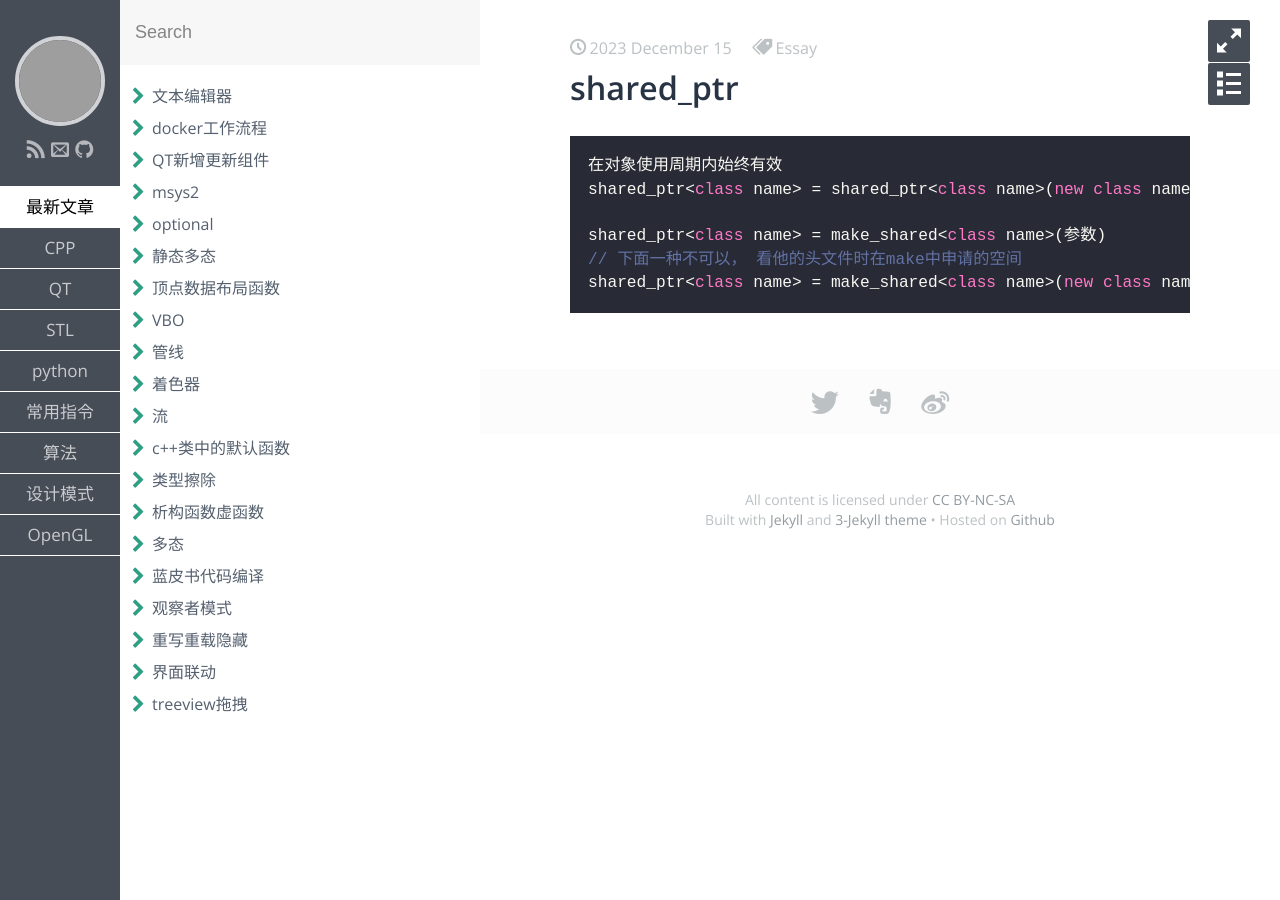
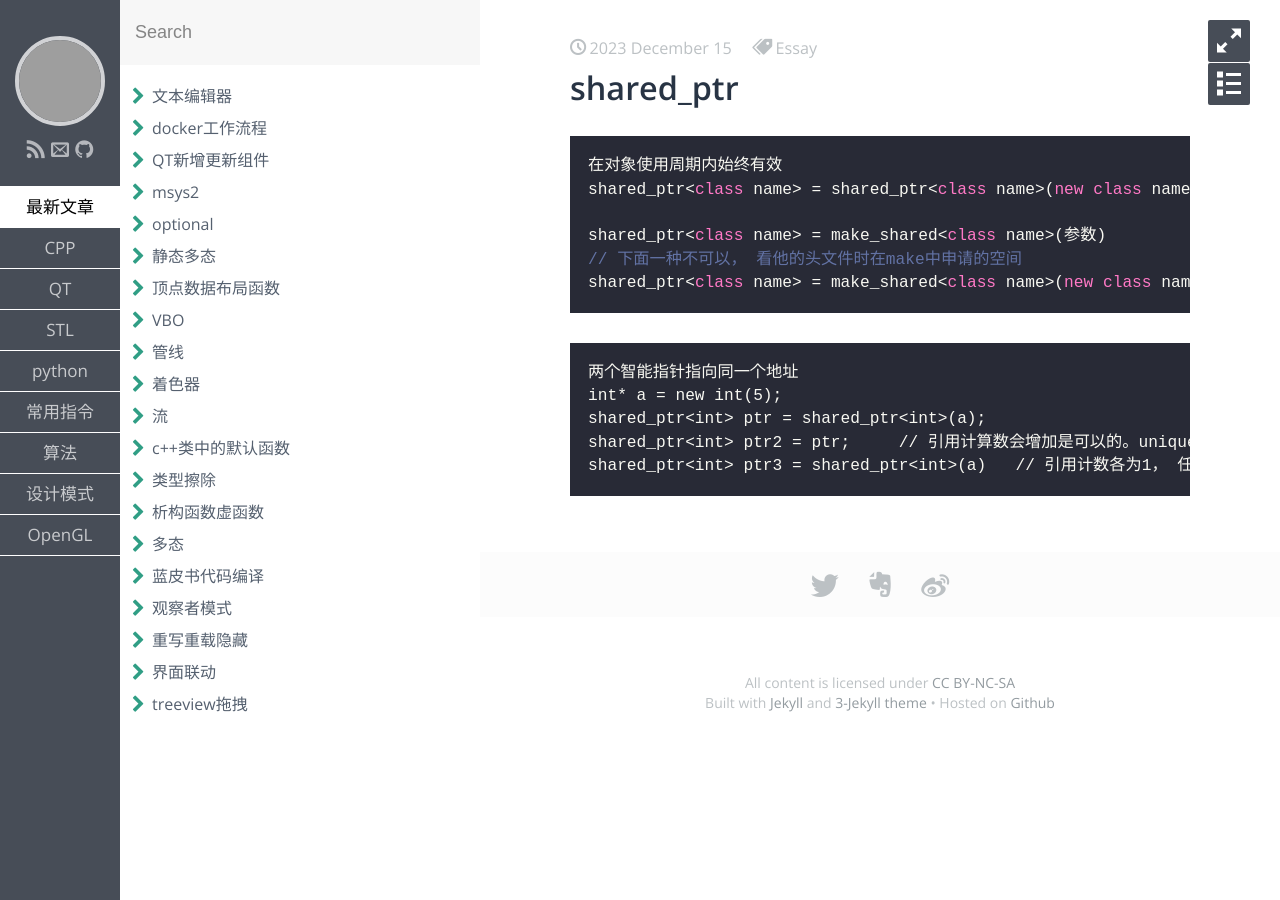
Before and after one commit to aliangaaa/aliangaaa.github.io, a Jekyll site: the page built from _posts/C++/2023-12-15-shared_ptr.md, in a window 1280 px wide. Built offline with Jekyll 4.4.1, drawn with Linux system fonts in a browser that asks for light colours; some web fonts are replaced; grey boxes are pictures that could not be loaded.

Commit message:
Update 2023-12-15-shared_ptr.md

````diff
--- a/_posts/C++/2023-12-15-shared_ptr.md
+++ b/_posts/C++/2023-12-15-shared_ptr.md
@@ -15,3 +15,10 @@ shared_ptr<class name> = make_shared<class name>(参数)
 // 下面一种不可以， 看他的头文件时在make中申请的空间
 shared_ptr<class name> = make_shared<class name>(new class name(参数))
 ```
+```
+两个智能指针指向同一个地址
+int* a = new int(5);
+shared_ptr<int> ptr = shared_ptr<int>(a);
+shared_ptr<int> ptr2 = ptr;     // 引用计算数会增加是可以的。unique_ptr不能这么操作
+shared_ptr<int> ptr3 = shared_ptr<int>(a)   // 引用计数各为1， 任意一个离开作用域都会导致内存释放。
+```
````
